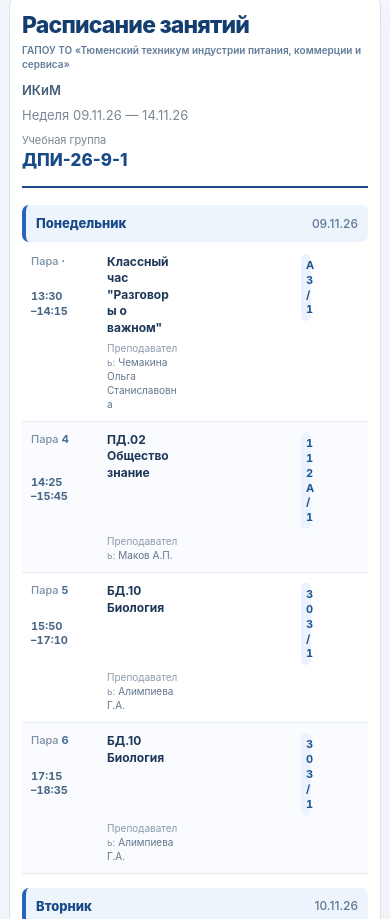
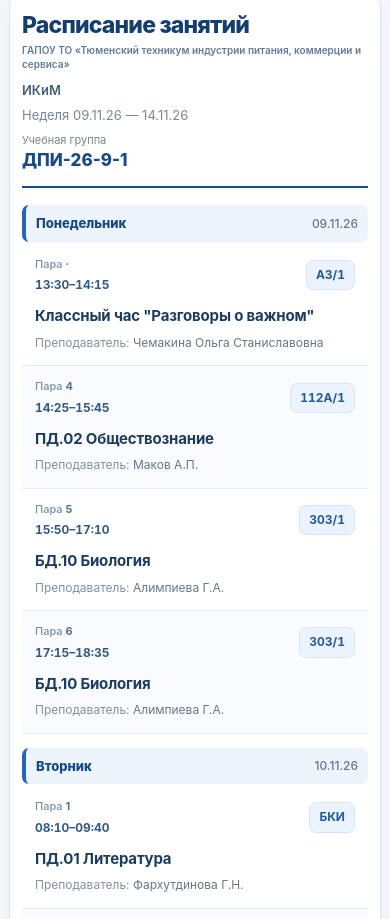
Before and after one commit to moi-pary72/moi-pary, a plain HTML site: page index.html in a window 390 px wide. Shown: the part 1457-2376 px from the top of the page. Drawn offline with Linux system fonts and the light colour scheme.

Commit message:
Add files via upload

```diff
--- a/index.html
+++ b/index.html
@@ -332,6 +332,98 @@ button{min-height:49px;border-radius:9px;font-weight:740}
  .day .number,.day .time,.day .subject,.day .teacher,.day .room{grid-column:auto!important;grid-row:auto!important;margin:0!important}
  .paper .day-title{color:#000!important;background:#eee!important;border-left:0!important}
 }
+
+/* v7.1.1 — mobile timetable fix. Legacy table percentage widths were inherited
+   by grid cells; subject and room therefore collapsed into single letters. */
+@media screen and (max-width:700px){
+  .day table, .day tbody {display:block;width:100%;max-width:100%;table-layout:auto}
+  .day thead, .day colgroup {display:none}
+  .day tr {
+    display:grid;
+    width:100%;
+    max-width:100%;
+    box-sizing:border-box;
+    grid-template-columns:minmax(0,1fr) max-content;
+    grid-template-rows:auto auto auto auto;
+    grid-template-areas:
+      "number room"
+      "time room"
+      "subject subject"
+      "teacher teacher";
+    gap:4px 12px;
+    align-items:start;
+    padding:13px 13px 14px;
+    border-bottom:1px solid #e4ebf3;
+    background:#fff;
+  }
+  .day tr:nth-child(even){background:#f9fbfe}
+  .day tr:nth-child(even) td{background:transparent}
+  .day td,
+  .day .number,.day .time,.day .subject,.day .teacher,.day .room {
+    width:auto!important;
+    max-width:100%!important;
+    min-width:0!important;
+    margin:0;
+    border:0!important;
+    padding:0!important;
+    background:transparent!important;
+    overflow-wrap:break-word!important;
+    word-break:normal!important;
+    line-height:1.42;
+  }
+  .day .number {grid-area:number;font-size:11px;color:#52759c;font-weight:750}
+  .day .number::before{content:'Пара ';font-weight:500;color:#7990a7}
+  .day .time {grid-area:time;font-size:12px;font-weight:650;color:#335a83;white-space:normal!important}
+  .day .time .time-start,.day .time .time-end{display:inline!important;white-space:nowrap!important}
+  .day .subject {
+    grid-area:subject;
+    font-size:15px!important;
+    font-weight:750;
+    color:#1e3d5e;
+    letter-spacing:-.012em;
+    margin-top:8px!important;
+  }
+  .day .teacher {
+    grid-area:teacher;
+    font-size:12px!important;
+    color:#64788c;
+    margin-top:3px!important;
+    line-height:1.46;
+  }
+  .day .teacher::before{content:'Преподаватель: ';color:#8192a5}
+  .day .room {
+    grid-area:room;
+    justify-self:end;
+    align-self:center;
+    text-align:right;
+    white-space:nowrap!important;
+    overflow-wrap:normal!important;
+    word-break:keep-all!important;
+    font-size:12px!important;
+    font-weight:750;
+  }
+  .day .room .room-value {
+    display:inline-block;
+    box-sizing:border-box;
+    max-width:none;
+    width:auto;
+    border:1px solid #d7e6f7;
+    background:#eaf3ff;
+    color:#235b9a;
+    border-radius:7px;
+    padding:6px 9px;
+    white-space:nowrap!important;
+    font-size:12px!important;
+    letter-spacing:0;
+  }
+  .day .room .room-dash{font-size:17px}
+  .day .subject,.day .teacher {hyphens:none}
+}
+@media screen and (max-width:350px){
+  .day tr{grid-template-columns:minmax(0,1fr) max-content;gap:4px 7px;padding:11px 9px 12px}
+  .day .subject{font-size:14px!important}
+  .day .room .room-value{padding:5px 7px;font-size:11px!important}
+}
 </style></head><body>
 <div class="wrap">
  <header class="brand" aria-label="Мои пары 72 — студенческий сервис">
@@ -390,7 +482,7 @@ button{min-height:49px;border-radius:9px;font-weight:740}
 </div>
 <script>
 'use strict';
-/* «Мои пары 72» v7.1: текущая и следующая недели, данные GitHub Actions, без регистрации. */
+/* «Мои пары 72» v7.1.1: текущая и следующая недели, данные GitHub Actions, без регистрации. */
 const DAYS=['Понедельник','Вторник','Среда','Четверг','Пятница','Суббота'];
 const DEPTS=['ИКиМ','ИПиС','ПО и СПА','ЭУиК'];
 const $=id=>document.getElementById(id);
```
